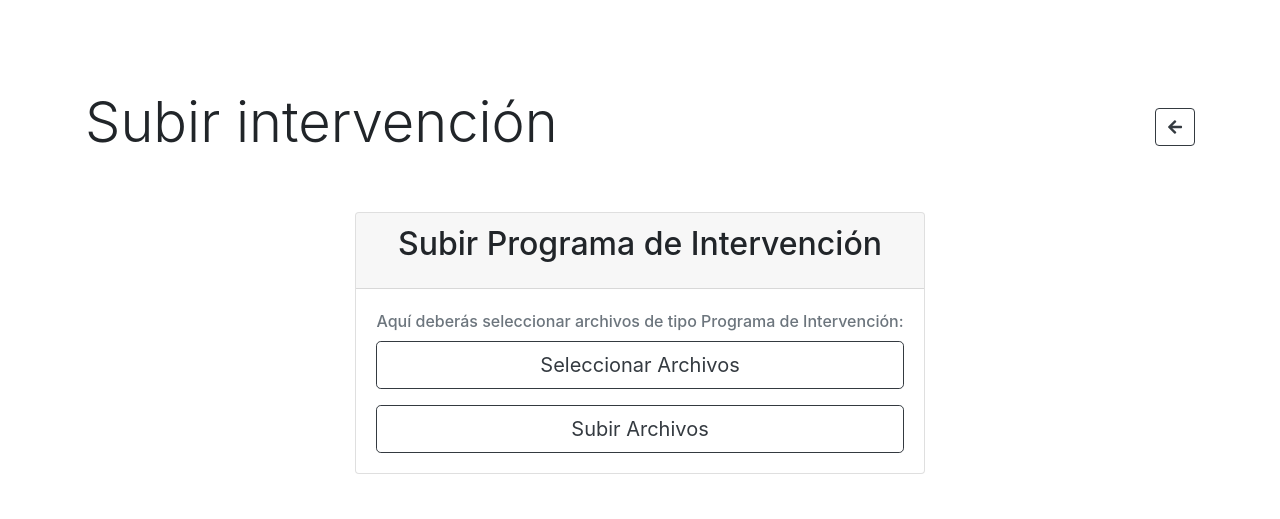
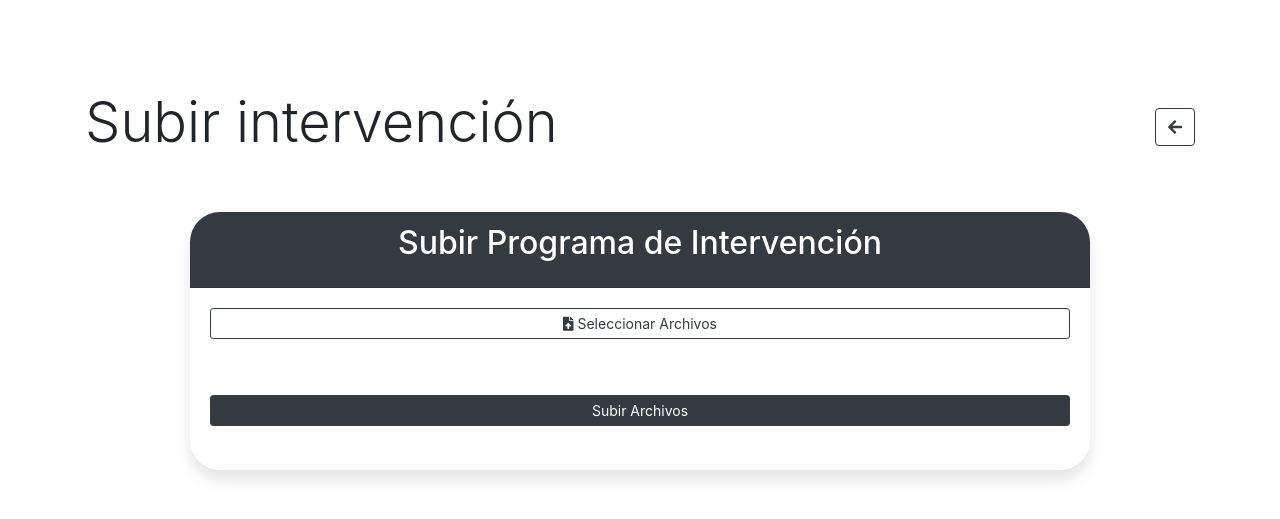
Before and after one commit to bytelu/PSCG-Management-Monitoring-and-Control-Platform, a Django app: page /OICSec/intervenciones/PINT/ in a window 1280 px wide. Shown: the part 61-580 px from the top of the page. Run offline with Django 5.2, Linux system fonts and the light colour scheme; the visitor is signed in with stand-in values (Sample User, id 1); some libraries are stand-ins or nearby versions.

Commit message:
Nuevo diseño para pagina de subida de archivos de intervención.

```diff
--- a/OICSec/funcs/PINT.py
+++ b/OICSec/funcs/PINT.py
@@ -238,7 +238,6 @@ def extract_pint(path):
 
         return data
     except Exception as e:
-        print(e)
         return None
 
 
--- a/OICSec/views.py
+++ b/OICSec/views.py
@@ -401,22 +401,23 @@ def get_most_similar_tipo_intervencion(tipo_str):
 def upload_pint_view(request):
     lista_oics = Oic.objects.all()
     similar_oic = None
+    processed_files = []  # Lista para archivos procesados exitosamente
+    error_files = []  # Lista para archivos con errores
+
     context = {
         'lista_oics': lista_oics,
         'similar_oic': similar_oic
     }
-    word_result = 'Se procesaron los siguientes archivos'
-    result_band = False
-    word_error = 'Hubo un error al procesar los archivos'
-    error_band = False
 
     if request.method == 'POST':
         word_files = request.FILES.getlist('word_files')
+
+        # Verifica si no se han seleccionado archivos
         if not word_files:
             context.update(
                 {
-                    'word_processing_error': 'Error al procesar los archivos | Nombre de error: None-files | '
-                                             'Consulte manual de usuario para más información.'
+                    'word_processing_error': [
+                        'Error al procesar los archivos. Ningún archivo fue seleccionado.']
                 }
             )
             return render(request, 'upload_pint.html', context=context)
@@ -424,28 +425,31 @@ def upload_pint_view(request):
         try:
             for word_file in word_files:
                 word_processing_result = extract_pint(word_file)
+
+                # Si el resultado es None, hubo un error al procesar el archivo
                 if word_processing_result is None:
-                    word_error += f'\n{word_file.name}'
-                    error_band = True
+                    error_files.append(word_file.name)
                 else:
-                    word_result += f'\n{word_file.name}'
-                    result_band = True
+                    processed_files.append(word_file.name)  # Archivo procesado con éxito
                     max_similarity = 0
+
+                    # Buscar el OIC más similar
                     for oic in lista_oics:
-                        similarity = SequenceMatcher(None, clean_oic_text(word_processing_result.get('Ente Público')),
-                                                     oic.nombre).ratio()
+                        similarity = SequenceMatcher(None, clean_oic_text(word_processing_result.get('Ente Público')), oic.nombre).ratio()
                         if similarity > max_similarity:
                             max_similarity = similarity
                             similar_oic = oic
+
                     oic_selected = similar_oic if similar_oic else None
 
-                    # Verifica que hay actividad de fiscalización
+                    # Verificar actividad de fiscalización
                     actividad_fiscalizacion = ActividadFiscalizacion.objects.filter(
                         anyo=word_processing_result['Año'],
                         trimestre=word_processing_result['Trimestre'],
                         id_oic=oic_selected
                     ).first()
-                    # Si no existe, crea una actividad de fiscalización
+
+                    # Si no existe actividad de fiscalización, crearla
                     if not actividad_fiscalizacion:
                         actividad_fiscalizacion = ActividadFiscalizacion.objects.create(
                             anyo=word_processing_result['Año'],
@@ -453,18 +457,22 @@ def upload_pint_view(request):
                             id_oic=oic_selected
                         )
 
-                    # Se preparan los datos para la intervencion
+                    # Verificar tipo de intervención
                     tipo_intervencion_obj = None
-                    if word_processing_result["Clave"]:
+                    if word_processing_result.get("Clave"):
                         tipo_intervencion_obj = TipoIntervencion.objects.get(clave=word_processing_result["Clave"])
-                    elif word_processing_result['Tipo de Intervención']:
+                    elif word_processing_result.get('Tipo de Intervención'):
                         tipo_intervencion_obj = get_most_similar_tipo_intervencion(
                             word_processing_result['Tipo de Intervención'])
 
-                    # Se verifica si existe una intervención, en caso de que no exista, se crea una, en caso contrario unicamente se actualizan sus datos
-                    intervencion = Intervencion.objects.filter(numero=word_processing_result['Numero'], id_actividad_fiscalizacion=actividad_fiscalizacion).first()
+                    # Verificar si ya existe la intervención, si no, crearla
+                    intervencion = Intervencion.objects.filter(
+                        numero=word_processing_result['Numero'],
+                        id_actividad_fiscalizacion=actividad_fiscalizacion
+                    ).first()
+
                     if intervencion is None:
-                        # Crea una intervención nueva con la actividad de fiscalización
+                        # Crear nueva intervención
                         cedula_obj = Cedula.objects.create()
                         Intervencion.objects.create(
                             unidad=word_processing_result.get('Área'),
@@ -484,6 +492,7 @@ def upload_pint_view(request):
                             id_cedula=cedula_obj
                         )
 
+                        # Crear conceptos de cédula asociados
                         for i in range(54):
                             ConceptoCedula.objects.create(
                                 celda=str(i),
@@ -492,6 +501,7 @@ def upload_pint_view(request):
                                 id_cedula=cedula_obj
                             )
                     else:
+                        # Actualizar intervención existente
                         intervencion.unidad = word_processing_result.get('Área')
                         intervencion.denominacion = word_processing_result.get('Denominación')
                         intervencion.ejercicio = word_processing_result.get('Ejercicio')
@@ -506,19 +516,22 @@ def upload_pint_view(request):
                         intervencion.id_tipo_intervencion = tipo_intervencion_obj
                         intervencion.save()
 
-            if result_band:
-                context.update({'word_processing_result': word_result})
-            if error_band:
-                context.update({'word_processing_error': word_error})
+            # Agregar listas de archivos procesados y con error al contexto
+            if processed_files:
+                context['word_processing_result'] = processed_files
+            if error_files:
+                context['word_processing_error'] = error_files
+
             return render(request, 'upload_pint.html', context=context)
+
         except Exception as e:
-            word_error = (f'Error al procesar los archivos Word\n Nombre de error: {str(e)} | Consulte '
-                          f'el manual de usuario para más información')
-            context.update({'word_processing_error': word_error})
+            context.update({
+                'word_processing_error': [
+                    f'Error al procesar los archivos. Detalle del error: {str(e)}. Consulte el manual de usuario para más información.']
+            })
             return render(request, 'upload_pint.html', context=context)
 
-    if request.method == 'GET':
-        return render(request, 'upload_pint.html', context=context)
+    return render(request, 'upload_pint.html', context=context)
 
 
 @login_required
--- a/templates/upload_pint.html
+++ b/templates/upload_pint.html
@@ -5,41 +5,35 @@
 {% endblock %}
 
 {% block content %}
-    <div class="d-flex justify-content-between align-items-center">
+    <div class="d-flex justify-content-between align-items-center mb-4">
         <h1 class="display-4">Subir intervención</h1>
         <a href="{% url 'intervenciones' %}" class="btn btn-outline-dark">
             <i class="fas fa-arrow-left"></i>
         </a>
     </div>
-    <div class="container my-5 d-flex justify-content-center align-items-center">
-        <div class="card">
-            <div class="card-header">
-                <h2 class="card-title d-flex justify-content-center align-items-center">Subir Programa de Intervención</h2>
+    <div class="container my-5">
+        <div class="card shadow-lg border-0 rounded-lg">
+            <div class="card-header bg-dark text-white text-center">
+                <h2 class="card-title">Subir Programa de Intervención</h2>
             </div>
             <div class="card-body">
                 <form method="post" enctype="multipart/form-data">
                     {% csrf_token %}
-                    <div class="mb-3">
-                        <!-- Nuevo botón personalizado para cargar archivos -->
-                        <label for="formFile" class="form-label text-center">Aquí deberás seleccionar archivos de tipo Programa de Intervención:</label>
-                        <label for="fileInput" class="btn btn-outline-dark btn-lg btn-block">Seleccionar Archivos</label>
-                        <!-- Nuevo input de archivo oculto -->
-                        <input type="file" id="fileInput" name="word_files" multiple onchange="updateFileNameLabel(this)">
-                        <!-- Etiqueta para mostrar los nombres de los archivos seleccionados -->
-                        <p id="fileNameLabel"></p>
+                    <div class="mb-4 text-center">
+                        <label for="fileInput" class="btn btn-outline-dark btn-sm w-100">
+                            <i class="fas fa-file-upload"></i> Seleccionar Archivos
+                        </label>
+                        <input type="file" id="fileInput" name="word_files" multiple onchange="updateFileList(this)" hidden>
                     </div>
-                    <button type="submit" class="btn btn-outline-dark btn-lg btn-block">Subir Archivos</button>
+
+                    <!-- Contenedor de archivos seleccionados -->
+                    <div id="fileListContainer" class="file-list-container mb-4"></div>
+
+                    <button type="submit" class="btn btn-dark btn-sm w-100">Subir Archivos</button>
                 </form>
-                {% if word_processing_result %}
-                    <div class="alert alert-success mt-3" role="alert">
-                        <strong>Éxito: </strong>{{ word_processing_result|linebreaksbr }}
-                    </div>
-                {% endif %}
-                {% if word_processing_error %}
-                    <div class="alert alert-danger mt-3" role="alert">
-                        <strong>Error: </strong>{{ word_processing_error|linebreaksbr }}
-                    </div>
-                {% endif %}
+
+                <!-- Mensajes de resultado -->
+                <div id="resultContainer" class="result-container mt-4"></div>
             </div>
         </div>
     </div>
@@ -47,32 +41,177 @@
 
 {% block styles %}
     <style>
-        /* Estilos personalizados para el botón de carga de archivo */
-        #fileInput {
-            display: none; /* Oculta el input de archivo original */
+        .card {
+            max-width: 900px;
+            margin: auto;
+            border-radius: 30px;
+            box-shadow: 0 10px 15px rgba(0, 0, 0, 0.1);
+            overflow: auto;
         }
-        #fileNameLabel {
-            text-align: center; /* Centra el texto */
+
+        .file-list-container {
+            display: flex;
+            flex-wrap: wrap;
+            gap: 15px;
+            margin-top: 20px;
+            justify-content: center;
         }
+
+        .file-item {
+            display: flex;
+            flex-direction: column;
+            align-items: center;
+            justify-content: center;
+            width: 180px;
+            height: 180px;
+            padding: 15px;
+            border: 1px solid #ddd;
+            border-radius: 8px;
+            background-color: #f9f9f9;
+            box-shadow: 0 4px 8px rgba(0, 0, 0, 0.1);
+            text-align: center;
+            overflow: hidden;
+            margin: 0 auto;
+        }
+
+        .file-item i {
+            font-size: 48px;
+            margin-bottom: 10px;
+        }
+
+        .file-item span {
+            display: block;
+            font-size: 14px;
+            overflow: hidden;
+            text-overflow: ellipsis;
+            white-space: nowrap;
+            width: 100%;
+            word-break: break-word;
+        }
+
+        .file-item.success {
+            border-color: #28a745;
+        }
+
+        .file-item.error {
+            border-color: #dc3545;
+        }
+
+        .result-header {
+            font-size: 1.5rem;
+            margin-bottom: 15px;
+            font-weight: bold;
+            text-align: center;
+        }
+
+        .result-container {
+            display: flex;
+            flex-direction: column;
+            align-items: center;
+            justify-content: center;
+            text-align: center;
+            margin-top: 20px;
+        }
+
+        .result-container > div {
+            margin-bottom: 30px;
+        }
+
+        .file-list-container .success,
+        .file-list-container .error {
+            justify-content: center;
+        }
+
+        .success-container, .error-container {
+            margin-top: 30px;
+        }
+
     </style>
 {% endblock %}
 
 {% block scripts %}
     <script>
-        $(document).ready(function () {
-            $('.select2').select2({
-                theme: "bootstrap-5"
-            });
-        });
+        function updateFileList(input) {
+            const fileListContainer = document.getElementById('fileListContainer');
+            fileListContainer.innerHTML = ''; // Limpiar el contenedor antes de agregar los archivos
 
-        function updateFileNameLabel(input) {
-            const fileNameLabel = document.getElementById('fileNameLabel');
             if (input.files.length > 0) {
-                const fileNames = Array.from(input.files).map(file => file.name).join('\n');
-                fileNameLabel.innerText = 'Archivos seleccionados:\n' + fileNames;
+                Array.from(input.files).forEach(file => {
+                    const fileItem = document.createElement('div');
+                    fileItem.classList.add('file-item');
+
+                    const fileIcon = document.createElement('i');
+                    fileIcon.classList.add('fas', 'fa-file-alt');
+                    fileItem.appendChild(fileIcon);
+
+                    const fileNameSpan = document.createElement('span');
+                    fileNameSpan.textContent = file.name;
+                    fileItem.appendChild(fileNameSpan);
+
+                    fileListContainer.appendChild(fileItem);
+                });
             } else {
-                fileNameLabel.innerText = '';
+                fileListContainer.innerHTML = '<p class="text-muted">No se han seleccionado archivos.</p>';
             }
         }
+
+        function showProcessedFiles(successFiles, errorFiles) {
+            const resultContainer = document.getElementById('resultContainer');
+            resultContainer.innerHTML = '';
+
+            if (successFiles.length > 0) {
+                const successDiv = document.createElement('div');
+                successDiv.innerHTML = '<h4 class="result-header text-success">Archivos Procesados Exitosamente</h4>';
+                const successContainer = document.createElement('div');
+                successContainer.classList.add('file-list-container');
+                successFiles.forEach(fileName => {
+                    const fileItem = document.createElement('div');
+                    fileItem.classList.add('file-item', 'success');
+
+                    const fileIcon = document.createElement('i');
+                    fileIcon.classList.add('fas', 'fa-check-circle');
+                    fileItem.appendChild(fileIcon);
+
+                    const fileNameSpan = document.createElement('span');
+                    fileNameSpan.textContent = fileName;
+                    fileItem.appendChild(fileNameSpan);
+
+                    successContainer.appendChild(fileItem);
+                });
+                successDiv.appendChild(successContainer);
+                resultContainer.appendChild(successDiv);
+            }
+
+            if (errorFiles.length > 0) {
+                const errorDiv = document.createElement('div');
+                errorDiv.innerHTML = '<h4 class="result-header text-danger">Errores en los Archivos</h4>';
+                const errorContainer = document.createElement('div');
+                errorContainer.classList.add('file-list-container');
+                errorFiles.forEach(fileName => {
+                    const fileItem = document.createElement('div');
+                    fileItem.classList.add('file-item', 'error');
+
+                    const fileIcon = document.createElement('i');
+                    fileIcon.classList.add('fas', 'fa-times-circle');
+                    fileItem.appendChild(fileIcon);
+
+                    const fileNameSpan = document.createElement('span');
+                    fileNameSpan.textContent = fileName;
+                    fileItem.appendChild(fileNameSpan);
+
+                    errorContainer.appendChild(fileItem);
+                });
+                errorDiv.appendChild(errorContainer);
+                resultContainer.appendChild(errorDiv);
+            }
+        }
+
+        document.addEventListener('DOMContentLoaded', function () {
+            const successFiles = {{ word_processing_result|default:"[]"|safe }};
+            const errorFiles = {{ word_processing_error|default:"[]"|safe }};
+
+            // Llamar a la función para mostrar los resultados
+            showProcessedFiles(successFiles, errorFiles);
+        });
     </script>
 {% endblock %}
```
